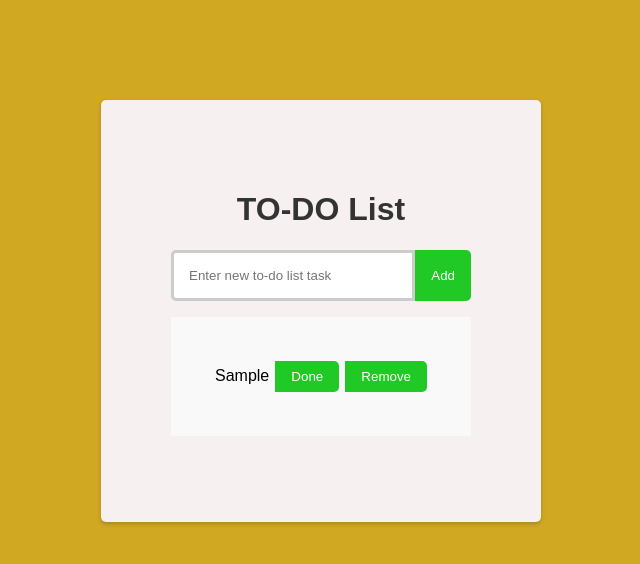
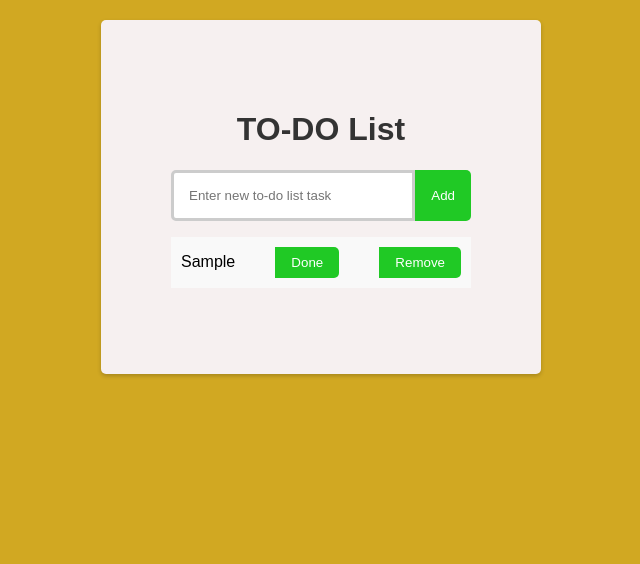
Before and after one commit to prabhat-chaudhary/Todolist.github.io, a plain HTML site: page index.html in a window 1280 px wide. Both pictures are taken after typing "Sample" into the empty fields and a click on the button "Add". Shown: the whole page, without its empty margins (319-959 px from the left). Drawn offline with Linux system fonts and the light colour scheme.

Commit message:
To_dolist

```diff
--- a/index.html
+++ b/index.html
@@ -16,7 +16,7 @@
 
 .container {
     max-width: 300px;
-    margin: 100px auto;
+    margin: 20px auto;
     padding: 70px;
     background-color: #f6f0f0;
     border-radius: 5px;
@@ -57,7 +57,7 @@ li {
     display: flex;
     align-items: center;
     justify-content: space-between;
-    padding: 44px;
+    padding: 10px;
     background-color: #f9f9f9;
     border-bottom: 1px solid #ddd;
 }
```
